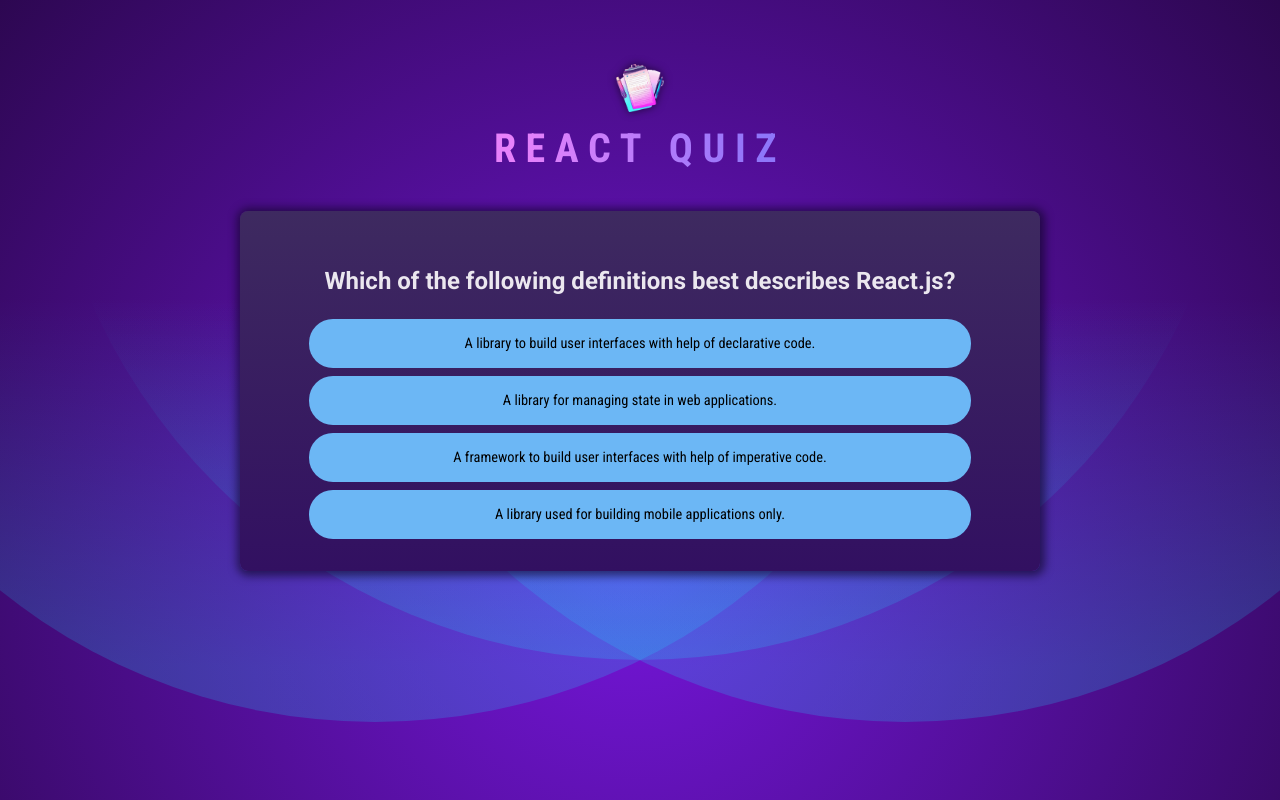
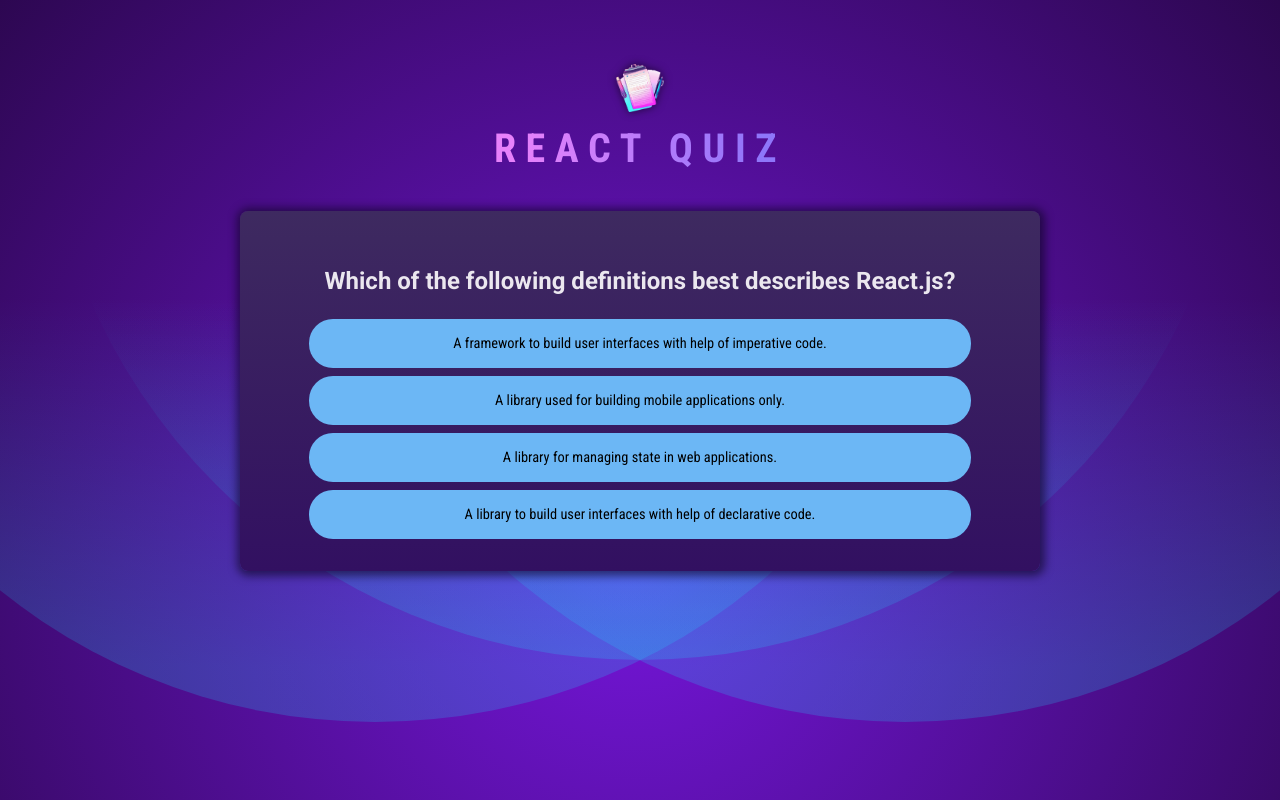
Before and after one commit to Faizan-glitch-os/quzi-app, a React (Vite) app: page / in a window 1280 px wide. Built offline with nearby package versions, Linux system fonts and the light colour scheme.

Commit message:
answers are now shuffled, app now doesnot crash if quiz is completed

```diff
--- a/components/quiz.jsx
+++ b/components/quiz.jsx
@@ -1,4 +1,5 @@
 import { act, useState } from "react";
+import quizCompleteImg from "../src/assets/quiz-complete.png";
 
 import QUESTION from "../src/questions";
 
@@ -6,6 +7,19 @@
   const [selectedAnswer, setSelectedAnswer] = useState([]);
 
   const activeQuestionIndex = selectedAnswer.length;
+  const quizComplete = selectedAnswer.length === QUESTION.length;
+
+  if (quizComplete) {
+    return (
+      <div id="summary">
+        <img src={quizCompleteImg} alt="trophy image" />
+        <h2>quiz completed</h2>
+      </div>
+    );
+  }
+
+  const shuffledAnswers = QUESTION[activeQuestionIndex].answers;
+  shuffledAnswers.sort(() => Math.random() - 0.5);
 
   function handleSelectedAnswer(selectedAnswer) {
     setSelectedAnswer((previousAnswers) => {
@@ -18,7 +32,7 @@
       <div id="questions">
         <h2>{QUESTION[activeQuestionIndex].text}</h2>
         <ul id="answers">
-          {QUESTION[activeQuestionIndex].answers.map((answer) => {
+          {shuffledAnswers.map((answer) => {
             return (
               <li key={answer} className="answer">
                 <button onClick={() => handleSelectedAnswer(answer)}>
```
